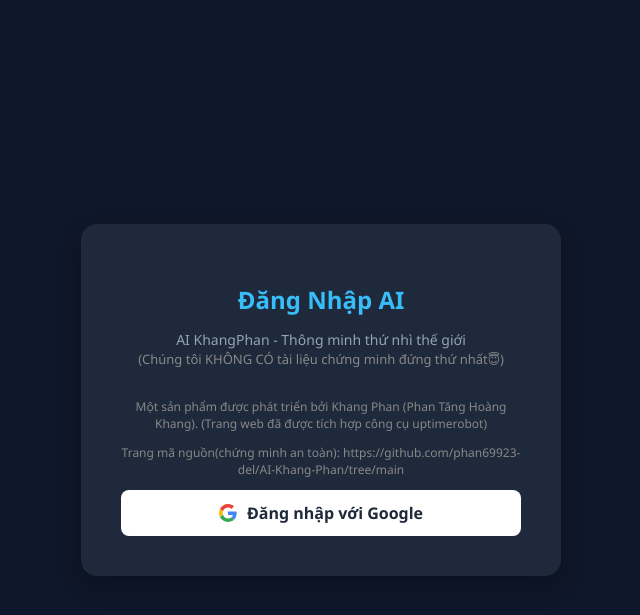
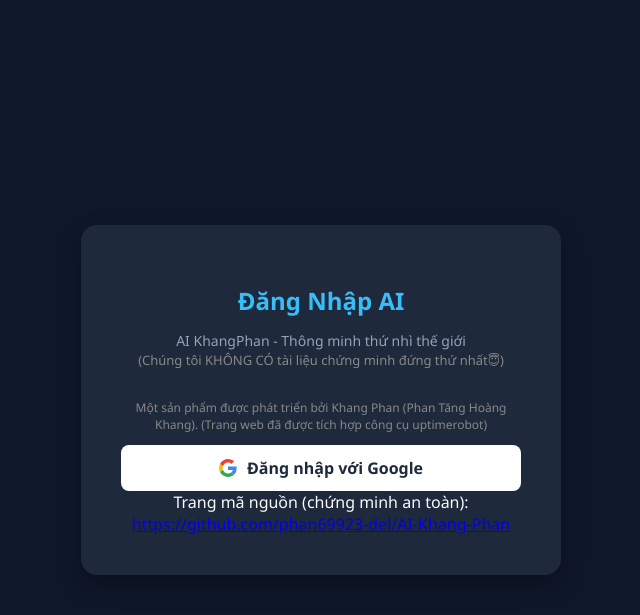
Before and after one commit to phan69923-del/AI-Khang-Phan, a Flask app: page /login in a window 1280 px wide. Shown: the top 615 px of the page, without its empty margins (319-959 px from the left). Run offline with Flask 3, Linux system fonts and the light colour scheme.

Commit message:
Update login.html

```diff
--- a/templates/login.html
+++ b/templates/login.html
@@ -73,11 +73,10 @@
     <span style="font-size: 13px; color: #888;">(Chúng tôi KHÔNG CÓ tài liệu chứng minh đứng thứ nhất😇)</span>
 </p>
     <p style="font-size: 12px; color: #888;">Một sản phẩm được phát triển bởi Khang Phan (Phan Tăng Hoàng Khang). (Trang web đã được tích hợp công cụ uptimerobot)</p>
-    <p style="font-size: 12px; color: #888;"> Trang mã nguồn(chứng minh an toàn): https://github.com/phan69923-del/AI-Khang-Phan/tree/main</p>
 
-        <!-- Chỉ giữ lại duy nhất nút Đăng nhập với Google -->
+        <!-- Nút Đăng nhập với Google được đẩy lên trên -->
         <a href="/login/google" class="google-btn">
-            <svg width="18" height="18" xmlns="http://www.w3.org/2000/svg" viewBox="0 0 48 48">
+            <svg width="18" height="18" xmlns="http://w3.org" viewBox="0 0 48 48">
                 <path fill="#EA4335" d="M24 9.5c3.54 0 6.7 1.22 9.21 3.6l6.85-6.85C35.9 2.38 30.47 0 24 0 14.62 0 6.51 5.38 2.56 13.22l7.98 6.19C12.43 13.72 17.74 9.5 24 9.5z"/>
                 <path fill="#4285F4" d="M46.98 24.55c0-1.57-.15-3.09-.38-4.55H24v9.02h12.94c-.58 2.96-2.26 5.48-4.78 7.18l7.73 6c4.51-4.18 7.09-10.36 7.09-17.65z"/>
                 <path fill="#FBBC05" d="M10.53 28.59c-.48-1.45-.76-2.99-.76-4.59s.27-3.14.76-4.59l-7.98-6.19C.92 16.46 0 20.12 0 24c0 3.88.92 7.54 2.56 10.78l7.97-6.19z"/>
@@ -85,6 +84,12 @@
             </svg>
             Đăng nhập với Google
         </a>
+
+        <div class="footer-info">
+            <p style="margin: 0;">Trang mã nguồn (chứng minh an toàn): <br>
+                <a href="https://github.com" target="_blank">https://github.com/phan69923-del/AI-Khang-Phan</a>
+            </p>
+        </div>
     </div>
 </body>
 </html>
```
